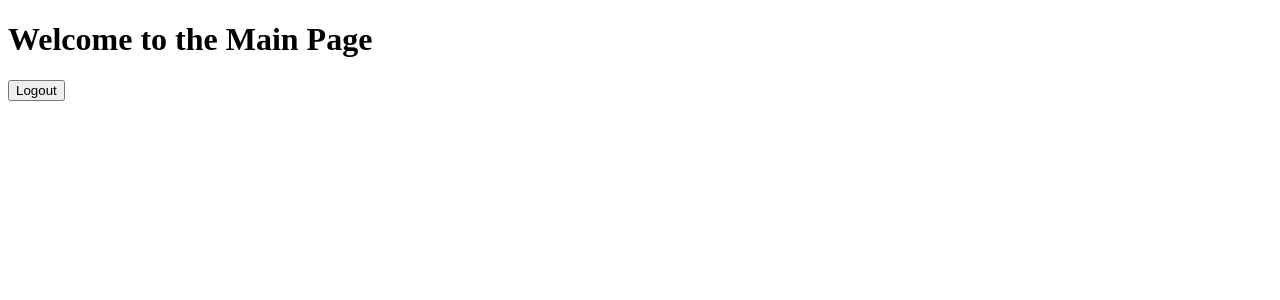
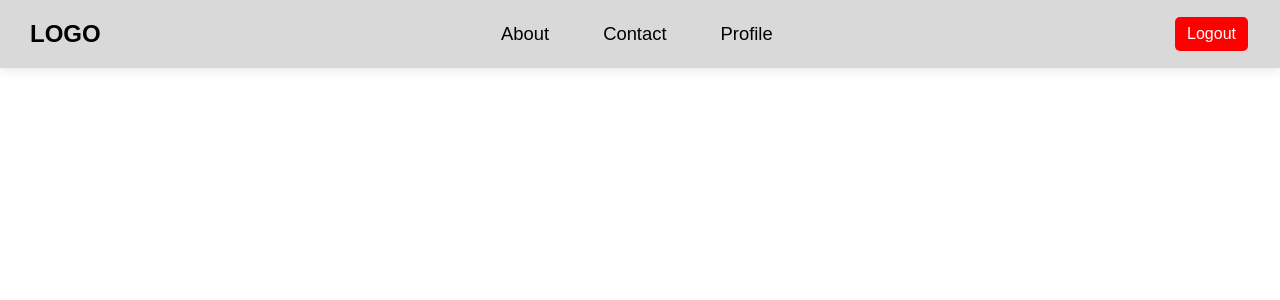
Before and after one commit to GabidevIN/SCHOOL-SYSTEM-PROJECT, a Flask app: page /home in a window 1280 px wide. Shown: the top 300 px of the page. Run offline with Flask 3, Linux system fonts and the light colour scheme; the visitor is signed in with stand-in values (Sample User, id 1); some libraries are stand-ins or nearby versions.

Commit message:
2nd week

```diff
--- a/main.py
+++ b/main.py
@@ -78,7 +78,9 @@ def login():
                 return redirect(url_for('main'))
         else:
             flash('Invalid username or password!', 'danger')
+
             print("REDIRECTION ERROR") # ERROR CHECKING
+
             return redirect(url_for('login'))
 
     return render_template('login.html')
--- /dev/null
+++ b/static/main.css
@@ -0,0 +1,115 @@
+* {
+    margin: 0;
+    padding: 0;
+    box-sizing: border-box;
+    font-family: Arial, sans-serif;
+}
+
+header {
+    display: flex;
+    justify-content: space-between;
+    align-items: center;
+    padding: 15px 30px;
+    background: #D9D9D9;
+    position: fixed;
+    width: 100%;
+    top: 0;
+    left: 0;
+    box-shadow: 0 2px 10px rgba(0, 0, 0, 0.1);
+    z-index: 1000;
+}
+
+.logo {
+    font-size: 1.5rem;
+    font-weight: bold;
+    text-decoration: none;
+    color: rgb(0, 0, 0);
+}
+
+.dash {
+    list-style: none;
+    display: flex;
+    width: 100%;
+    justify-content: space-between;
+    align-items: center;
+}
+
+.nav-center {
+    display: flex;
+    gap: 20px;
+    justify-content: center;
+    flex: 1;
+}
+
+.nav-center li {
+    list-style: none;
+}
+
+.nav {
+    text-decoration: none;
+    color: black;
+    font-size: 1.15rem;
+    padding: 8px 12px;
+    margin: 15px;
+    transition: 0.3s ease-in-out;
+}
+
+.nav:hover {
+    background: grey;
+    border-radius: 5px;
+}
+
+.btn-logout {
+    background-color: red;
+    color: white;
+    border: none;
+    padding: 8px 12px;
+    font-size: 1rem;
+    cursor: pointer;
+    transition: 0.3s;
+    border-radius: 5px;
+}
+
+.btn-logout:hover {
+    background-color: darkred;
+}
+
+.background {
+    position: fixed;
+    top: 0;
+    left: 0;
+    width: 100vw;
+    height: 100vh;
+    background: #314041;
+    z-index: 1;
+}
+
+.table-container {
+    position: relative;
+    display: flex;
+    justify-content: center;
+    align-items: center;
+    height: 50vh;
+    z-index: 5;
+}
+
+
+.approval {
+    border-collapse: collapse;
+    width: 80%;
+    max-width: 800px;
+    text-align: center;
+}
+
+th, td {
+    border: 1px solid #ddd;
+    padding: 10px;
+}
+
+th {
+    background-color: #f4f4f4;
+}
+
+button {
+    margin: 2px;
+}
--- a/templates/main.html
+++ b/templates/main.html
@@ -3,10 +3,27 @@
 <head>
     <meta charset="UTF-8">
     <title>Main Page</title>
+    <link rel="stylesheet" type="text/css" href="{{ url_for('static', filename='main.css')}}"> <!-- CSS FILE -->
+
 </head>
+
+
 <body>
-    <h1>Welcome to the Main Page</h1>
-<form action="{{ url_for('logout') }}" method="post">
-    <button type="submit">Logout</button>
-</body>
+<!-- DASHBOARD -->
+<header>
+    <a href="#" class="logo" data-target="home">LOGO</a>
+    <nav>
+        <ul class="dash">
+            <li><a href="#" class="nav" data-target="about">About</a></li>
+            <li><a href="#" class="nav" data-target="contact">Contact</a></li>
+            <li><a href="#" class="nav" data-target="profile">Profile</a></li>
+
+        </ul>
+    </nav>
+    <form action="{{ url_for('logout') }}" method="post" class="logout-form">
+        <button type="submit" class="btn btn-logout">Logout</button>
+    </form>
+</header>
+
+
 </html>
```
